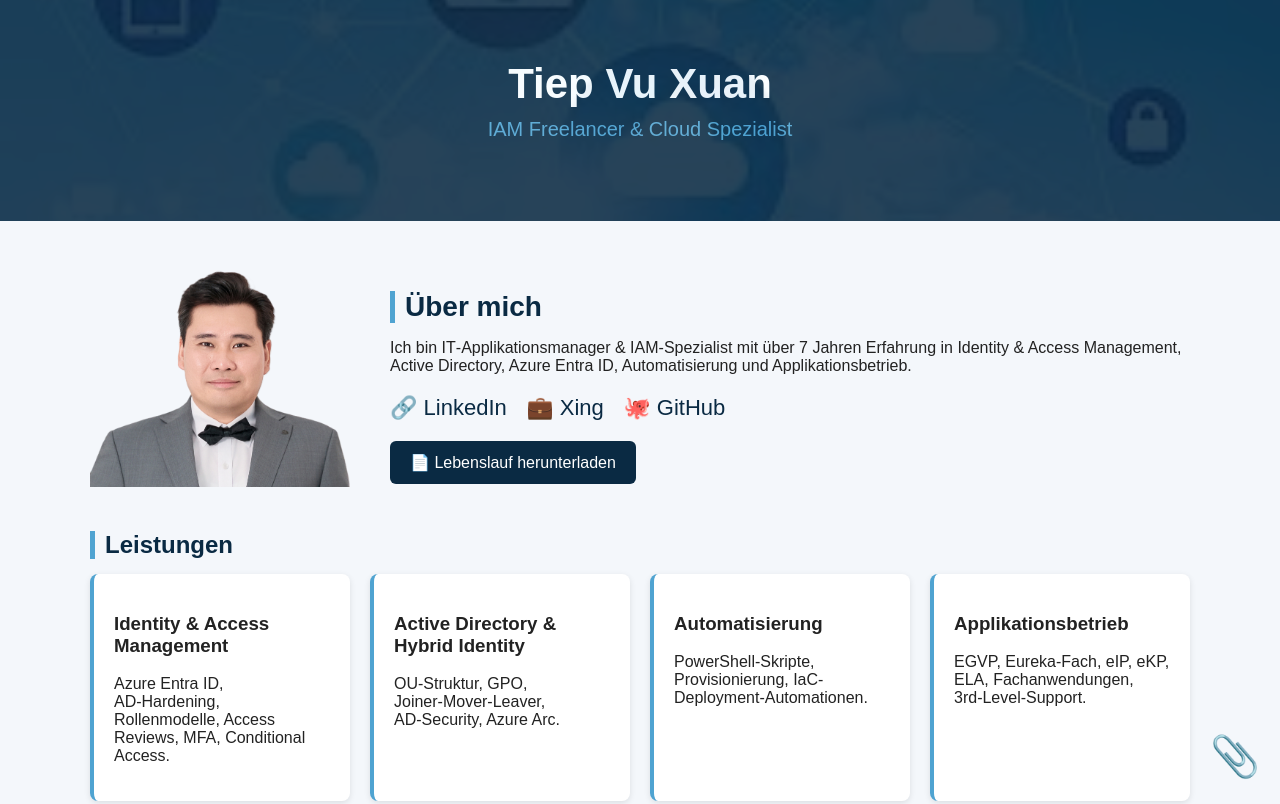
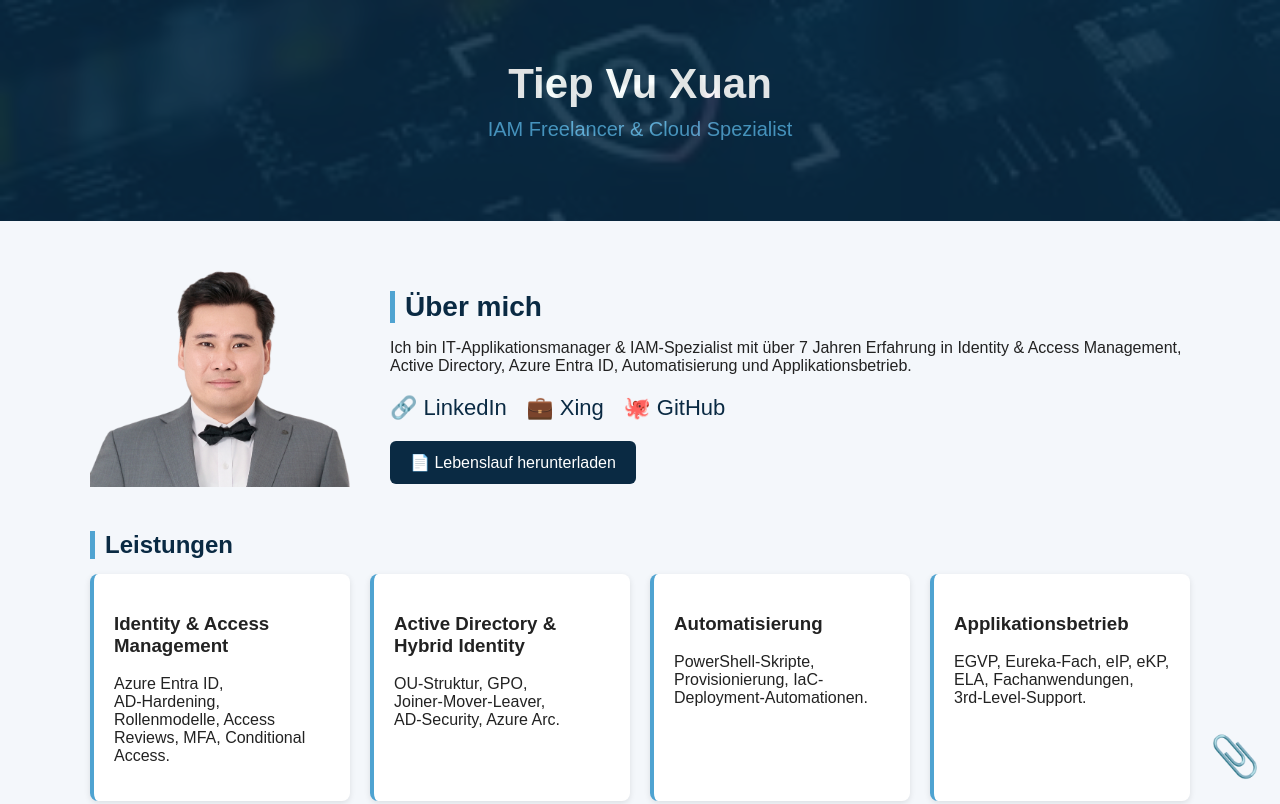
Before and after one commit to vuxuantiep/tiep-iam-freelancer, a plain HTML site: page index.html in a window 1280 px wide. Shown: the top 804 px of the page. Drawn offline with Linux system fonts and the light colour scheme.

Commit message:
Update index.html

```diff
--- a/index.html
+++ b/index.html
@@ -52,7 +52,7 @@
         position: absolute;
         inset: 0;
         pointer-events: none;
-        background: url('/images/IAM-Architektur.jpg') no-repeat center/cover;
+        background: url('/images/overlay-schloss-2.jpg') no-repeat center/cover;
         opacity: 0.12; /* subtil, dunkel, flach */
     }
     .dark-toggle {
```
